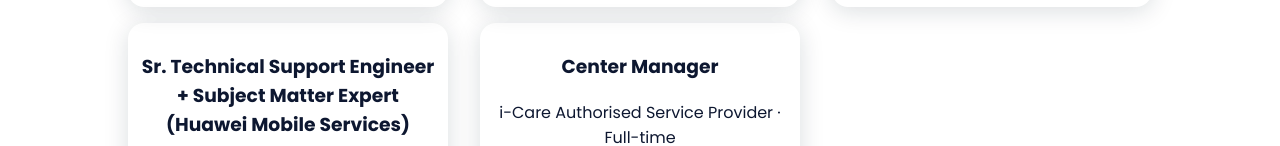
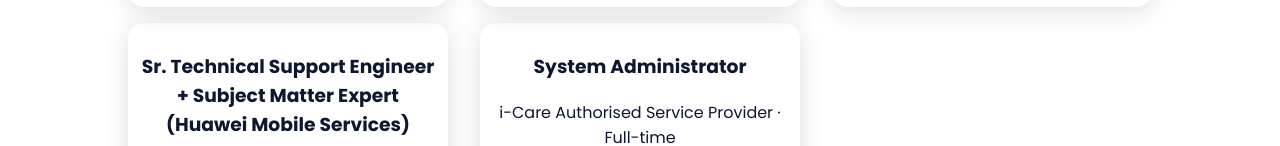
Before and after one commit to mohitgahlot1997/mohitgahlot1997.github.io, a plain HTML site: page index.html in a window 1280 px wide. Shown: the part 3431-3577 px from the top of the page. Drawn offline with nearby package versions, Linux system fonts and the light colour scheme; a script that the page names is missing.

Commit message:
Update index.html
Center Manager changed to System Administrator

```diff
--- a/index.html
+++ b/index.html
@@ -277,7 +277,7 @@
                     <p class="work__location">Jaipur, Rajasthan, India · Hybrid</p>
                 </div>
                 <div class="work__img">
-                    <h3 class="work__title">Center Manager</h3>
+                    <h3 class="work__title">System Administrator</h3>
                     <p class="work__info">i-Care Authorised Service Provider · Full-time</p>
                     <p class="work__duration">Sep 2015 - Sep 2019 · 4 yrs 1 mo</p>
                     <p class="work__location">Bikaner, Rajasthan, India · Hybrid</p>
```
